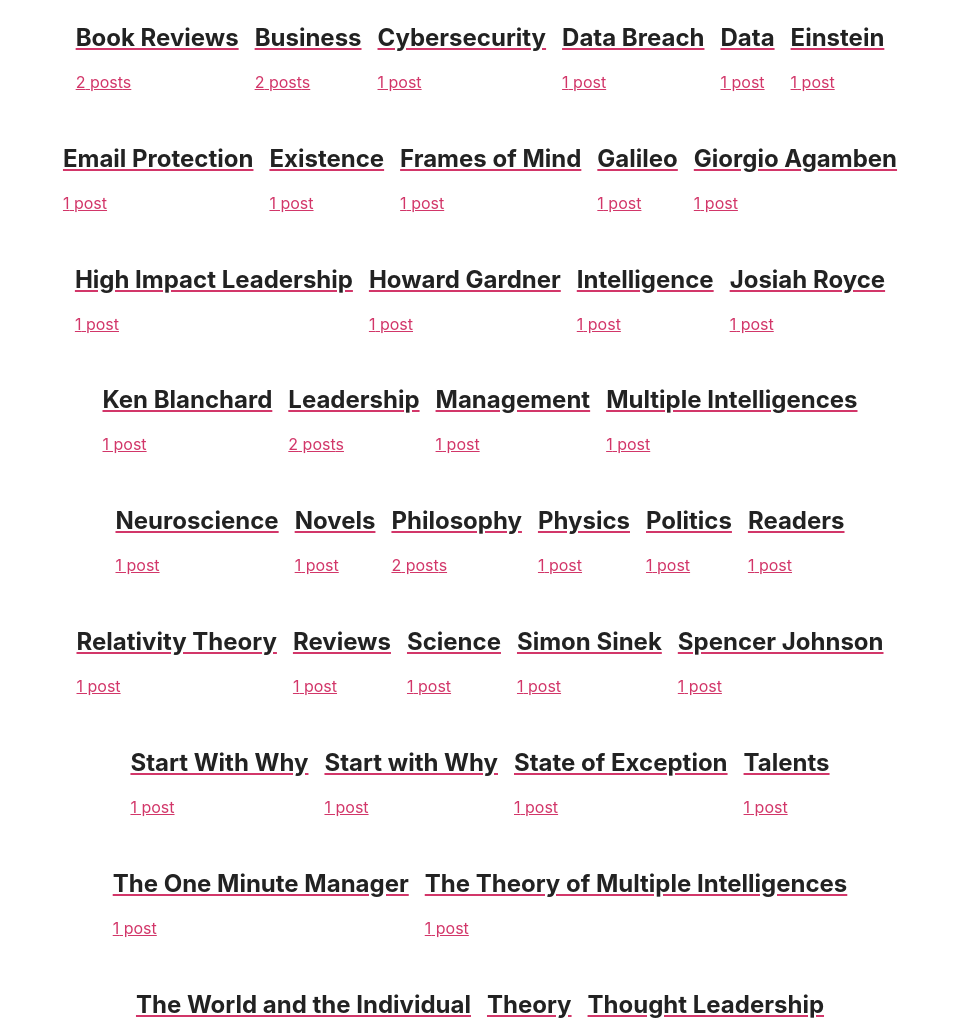
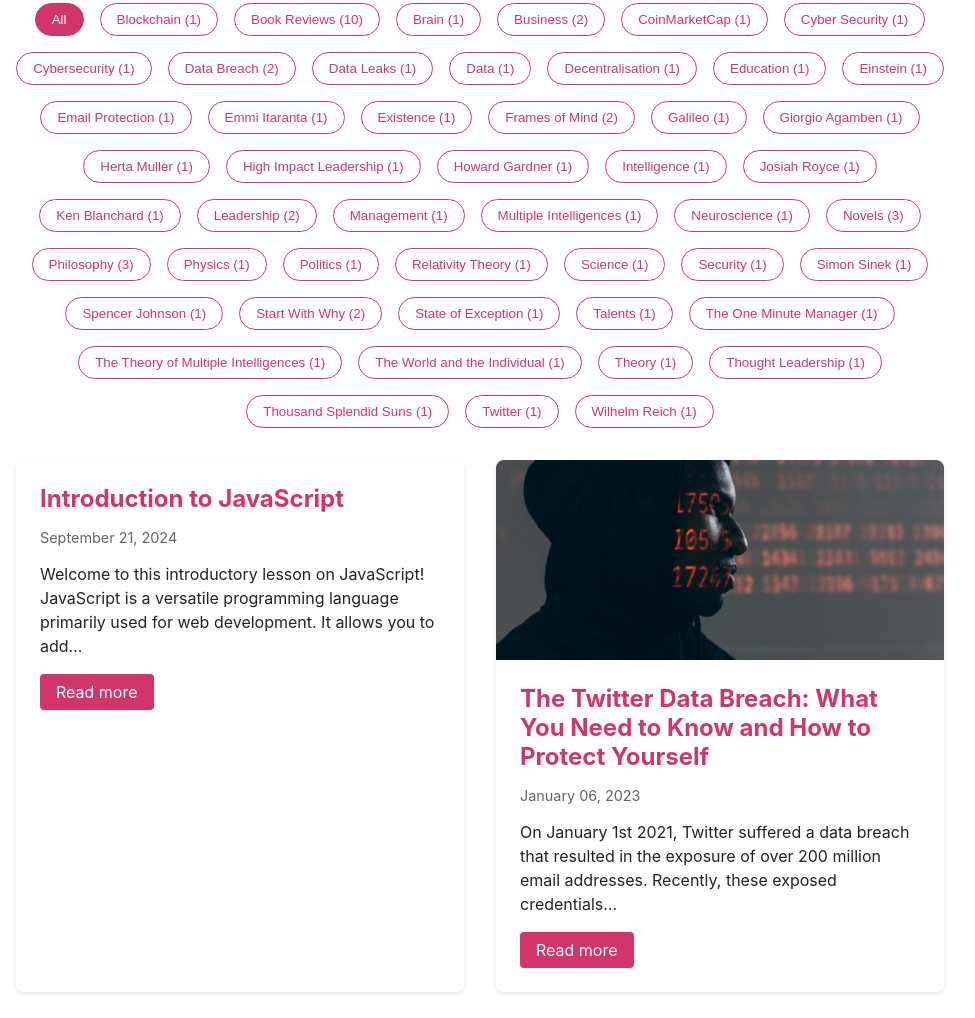
Before and after one commit to halghasra/husain-personal-website, a Gatsby site: page /tags in a window 1280 px wide. Shown: the part 369-1387 px from the top of the page, without its empty margins (160-1135 px from the left). Built offline with nearby package versions, Linux system fonts and the light colour scheme; Gatsby itself is replaced by a stand-in of ours.

Commit message:
Fixed tags issue and updated tag metadata

```diff
--- a/content/blog/coinmarketcap-data-breach/index.md
+++ b/content/blog/coinmarketcap-data-breach/index.md
@@ -2,7 +2,7 @@
 title: "CoinMarketCap Data Breach"
 date: "2021-10-22"
 categories: ["Articles", "Cyber Security", "Technology"]
-tags: ["blockchain", "coinmarketcap", "cyber-security", "data-breach", "data-leaks", "decentralization", "security"]
+tags: ["Blockchain", "CoinMarketCap", "Cyber Security", "Data Breach", "Data Leaks", "Decentralisation", "Security"]
 coverImage: "./images/CoinMarketCap-data-breach.png"
 ---
 
--- a/content/blog/frames-of-mind-01/index.md
+++ b/content/blog/frames-of-mind-01/index.md
@@ -1,8 +1,8 @@
 ---
 title: "Exploring Multiple Intelligences: A Review of Frames of Mind by Dr. Howard Gardner - Part 1"
 date: "2022-02-08"
-categories: ["articles", "blog", "Book Reviews", "Science"]
-tags: ["brain", "education", "frames of mind", "Howard Gardner", "Intelligence", "Neuroscience", "Talents"]
+categories: ["Articles", "Blog", "Book Reviews", "Science"]
+tags: ["Brain", "Education", "Frames of Mind", "Howard Gardner", "Intelligence", "Neuroscience", "Talents"]
 coverImage: "./images/Frames-of-Mind-2.png"
 ---
 
--- a/content/blog/listen-little-man/index.md
+++ b/content/blog/listen-little-man/index.md
@@ -2,6 +2,7 @@
 title: "A Review of Listen, Little Man! by Wilhelm Reich"
 date: "2017-03-25"
 categories: ["Blog", "Book Reviews"]
+tags: ["Philosophy", "Book Reviews", "Wilhelm Reich"]
 coverImage: "./images/listen-small-man.png"
 ---
 
--- a/content/blog/memory-of-water/index.md
+++ b/content/blog/memory-of-water/index.md
@@ -2,6 +2,7 @@
 title: "The Thirst for Freedom: A Review of Emmi Itäranta’s Memory of Water"
 date: "2017-03-24"
 categories: ["Blog", "Book Reviews"]
+tags: ["Book Reviews", "Novels", "Emmi Itaranta"]
 coverImage: "./images/memory-of-water.png"
 ---
 
--- a/content/blog/nadirs-by-herta-muller/index.md
+++ b/content/blog/nadirs-by-herta-muller/index.md
@@ -2,6 +2,7 @@
 title: "Exploring the Strange Beauty of The Appointment by Herta Müller"
 date: "2021-02-19"
 categories: ["Blog", "Book Reviews"]
+tags: ["Book Reviews", "Novels", "Herta Muller"]
 coverImage: "./images/Isqatat.png"
 ---
 
--- a/content/blog/start-with-why-simon-sinek/index.md
+++ b/content/blog/start-with-why-simon-sinek/index.md
@@ -2,7 +2,7 @@
 title: "Start With Why - Simon Sinek"
 date: "2021-08-10"
 categories: ["Blog", "Book Reviews"]
-tags: ["Business", "Reviews", "Simon Sinek", "Start with Why"]
+tags: ["Business", "Book Reviews", "Simon Sinek", "Start With Why"]
 coverImage: "./images/Start-with-why-review.png"
 ---
 
--- a/content/blog/state-of-exception/index.md
+++ b/content/blog/state-of-exception/index.md
@@ -2,7 +2,7 @@
 title: "Understanding Modern Politics through Giorgio Agamben's State of Exception"
 date: "2017-03-16"
 categories: ["Blog", "Book Reviews"]
-tags: ["State of Exception", "Giorgio Agamben", "Politics", "Philosophy"]
+tags: ["State of Exception", "Giorgio Agamben", "Politics", "Philosophy", "Book Reviews"]
 coverImage: "./images/halat-alestithnaa.png"
 ---
 
--- a/content/blog/the-new-one-minute-manager/index.md
+++ b/content/blog/the-new-one-minute-manager/index.md
@@ -2,7 +2,7 @@
 title: "Book review: The New One Minute Manager"
 date: "2021-10-15"
 categories: ["Blog", "Book Reviews"]
-tags: ["Ken Blanchard", "Leadership", "Management", "Spencer Johnson", "The One Minute Manager"]
+tags: ["Ken Blanchard", "Leadership", "Management", "Spencer Johnson", "The One Minute Manager", "Book Reviews"]
 coverImage: "./images/The-new-one-minute-manager.png"
 ---
 
--- a/content/blog/the-world-and-the-individual/index.md
+++ b/content/blog/the-world-and-the-individual/index.md
@@ -2,7 +2,7 @@
 title: "Diving into Philosophy: My Experience with Josiah Royce's 'The World and the Individual'"
 date: "2021-02-08"
 categories: ["Blog", "Book Reviews"]
-tags: ["The World and the Individual", "Existence", "Josiah Royce", "Philosophy"]
+tags: ["The World and the Individual", "Existence", "Josiah Royce", "Philosophy", "Book Reviews"]
 coverImage: "./images/alalam-wal-fard.png"
 ---
 
--- a/content/blog/thousand-splendid-suns/index.md
+++ b/content/blog/thousand-splendid-suns/index.md
@@ -2,7 +2,7 @@
 title: "A Thousand Splendid Suns': A Story of Love, Loss, and Survival in War-Torn Afghanistan"
 date: "2017-01-31"
 categories: ["Blog", "Book Reviews"]
-tags: ["Book Reviews", "Novels", "Readers", "Thousand Splendid Suns"]
+tags: ["Book Reviews", "Novels", "Thousand Splendid Suns"]
 coverImage: "./images/thousand-splendid-suns.png"
 ---
 
--- a/content/blog/what-is-relativity/index.md
+++ b/content/blog/what-is-relativity/index.md
@@ -2,7 +2,7 @@
 title: "What is Relativity? by François Vannucci: A Disappointing Exploration"
 date: "2021-01-14"
 categories: ["Blog", "Book Reviews"]
-tags: ["Einstein", "Relativity Theory", "Galileo", "Science", "Physics"]
+tags: ["Einstein", "Relativity Theory", "Galileo", "Science", "Physics", "Book Reviews"]
 coverImage: "./images/quest-ce-qua-la-relativite.png"
 ---
 
--- a/src/pages/blog/index.js
+++ b/src/pages/blog/index.js
@@ -35,7 +35,7 @@ const BlogPage = ({ data }) => {
                 <p className={styles.postExcerpt}>{post.excerpt}</p>
                 <div className={styles.tags}>
                   {post.frontmatter.tags && post.frontmatter.tags.map(tag => (
-                    <Link to={`/tag/${tag}`} key={tag} className={styles.tag}>
+                    <Link to={`/tags?tag=${tag}`} key={tag} className={styles.tag}>
                       {tag}
                     </Link>
                   ))}
--- a/src/pages/learning-hub/index.js
+++ b/src/pages/learning-hub/index.js
@@ -34,7 +34,7 @@ const LearningHubPage = ({ data }) => {
               </Link>
               <div className={styles.tags}>
                 {lesson.frontmatter.tags && lesson.frontmatter.tags.map(tag => (
-                  <Link to={`/tag/${tag}`} key={tag} className={styles.tag}>
+                  <Link to={`/tags?tag=${tag}`} key={tag} className={styles.tag}>
                     {tag}
                   </Link>
                 ))}
--- a/src/pages/tags.js
+++ b/src/pages/tags.js
@@ -1,10 +1,17 @@
-import React from "react"
-import { Link, graphql } from "gatsby"
-import Layout from "../components/Layout"
-import * as styles from "../styles/tags.module.css"
+import React, { useState } from 'react'
+import { Link, graphql } from 'gatsby'
+import { GatsbyImage, getImage } from 'gatsby-plugin-image'
+import Layout from '../components/Layout'
+import * as styles from '../styles/tags.module.css'
 
 const TagsPage = ({ data }) => {
-  const allTags = data.allMarkdownRemark.group
+  const allTags = data.tagsGroup.group
+  const allPosts = data.allMarkdownRemark.nodes
+  const [selectedTag, setSelectedTag] = useState(null)
+
+  const filteredPosts = selectedTag
+    ? allPosts.filter(post => post.frontmatter.tags && post.frontmatter.tags.includes(selectedTag))
+    : allPosts
 
   return (
     <Layout>
@@ -13,16 +20,43 @@ const TagsPage = ({ data }) => {
         <p>Browse all topics covered in the blog and learning hub</p>
       </div>
       <div className={styles.tagsContainer}>
+        <button
+          className={`${styles.tagButton} ${!selectedTag ? styles.activeTag : ''}`}
+          onClick={() => setSelectedTag(null)}
+        >
+          All
+        </button>
         {allTags.map(tag => (
-          <Link
-            to={`/tag/${tag.fieldValue.toLowerCase()}/`}
+          <button
             key={tag.fieldValue}
-            className={styles.tagCard}
+            className={`${styles.tagButton} ${selectedTag === tag.fieldValue ? styles.activeTag : ''}`}
+            onClick={() => setSelectedTag(tag.fieldValue)}
           >
-            <h2>{tag.fieldValue}</h2>
-            <p>{tag.totalCount} post{tag.totalCount === 1 ? '' : 's'}</p>
-          </Link>
+            {tag.fieldValue} ({tag.totalCount})
+          </button>
         ))}
+      </div>
+      <div className={styles.postsGrid}>
+        {filteredPosts.map(post => {
+          const coverImage = getImage(post.frontmatter.coverImage)
+          return (
+            <article key={post.fields.slug} className={styles.postCard}>
+              {coverImage && (
+                <GatsbyImage image={coverImage} alt={post.frontmatter.title} className={styles.coverImage} />
+              )}
+              <div className={styles.postContent}>
+                <h2>
+                  <Link to={post.fields.slug}>{post.frontmatter.title}</Link>
+                </h2>
+                <p className={styles.postDate}>{post.frontmatter.date}</p>
+                <p className={styles.postExcerpt}>{post.excerpt}</p>
+                <Link to={post.fields.slug} className={styles.readMoreLink}>
+                  Read more
+                </Link>
+              </div>
+            </article>
+          )
+        })}
       </div>
     </Layout>
   )
@@ -32,11 +66,29 @@ export default TagsPage
 
 export const pageQuery = graphql`
   query {
-    allMarkdownRemark {
+    tagsGroup: allMarkdownRemark(limit: 2000) {
       group(field: { frontmatter: { tags: SELECT } }) {
         fieldValue
         totalCount
       }
     }
+    allMarkdownRemark(sort: { frontmatter: { date: DESC } }) {
+      nodes {
+        excerpt(pruneLength: 160)
+        fields {
+          slug
+        }
+        frontmatter {
+          date(formatString: "MMMM DD, YYYY")
+          title
+          tags
+          coverImage {
+            childImageSharp {
+              gatsbyImageData(width: 600, height: 300, layout: CONSTRAINED)
+            }
+          }
+        }
+      }
+    }
   }
 `
--- a/src/templates/blog-list.js
+++ b/src/templates/blog-list.js
@@ -40,7 +40,7 @@ const BlogList = ({ data, pageContext }) => {
                 <p className={styles.postExcerpt}>{node.excerpt}</p>
                 <div className={styles.tags}>
                   {node.frontmatter.tags && node.frontmatter.tags.map(tag => (
-                    <Link to={`/tag/${tag}`} key={tag} className={styles.tag}>
+                    <Link to={`/tags?tag=${tag}`} key={tag} className={styles.tag}>
                       {tag}
                     </Link>
                   ))}
--- a/src/templates/blog-post.js
+++ b/src/templates/blog-post.js
@@ -25,10 +25,10 @@ const BlogPostTemplate = ({ data, pageContext, location }) => {
         <header>
           <h1>{post.frontmatter.title}</h1>
           <p>{post.frontmatter.date}</p>
-          {post.frontmatter.tags && (
+          {post.frontmatter.tags && post.frontmatter.tags.length > 0 && (
             <div className={styles.tags}>
               {post.frontmatter.tags.map(tag => (
-                <Link to={`/tag/${tag}`} key={tag} className={styles.tag}>
+                <Link to={`/tags?tag=${tag}`} key={tag} className={styles.tag}>
                   {tag}
                 </Link>
               ))}
--- a/src/templates/lesson-list.js
+++ b/src/templates/lesson-list.js
@@ -39,7 +39,7 @@ const LessonList = ({ data, pageContext }) => {
               </Link>
               <div className={styles.tags}>
                 {node.frontmatter.tags && node.frontmatter.tags.map(tag => (
-                  <Link to={`/tag/${tag}`} key={tag} className={styles.tag}>
+                  <Link to={`/tags?tag=${tag}`} key={tag} className={styles.tag}>
                     {tag}
                   </Link>
                 ))}
--- a/src/templates/lesson.js
+++ b/src/templates/lesson.js
@@ -24,10 +24,10 @@ const LessonTemplate = ({ data, pageContext }) => {
         <header>
           <h1>{lesson.frontmatter.title}</h1>
           <p>{lesson.frontmatter.date}</p>
-          {lesson.frontmatter.tags && (
+          {lesson.frontmatter.tags && lesson.frontmatter.tags.length > 0 && (
             <div className={styles.tags}>
               {lesson.frontmatter.tags.map(tag => (
-                <Link to={`/tag/${tag}`} key={tag} className={styles.tag}>
+                <Link to={`/tags?tag=${tag}`} key={tag} className={styles.tag}>
                   {tag}
                 </Link>
               ))}
```
Also changed, not shown: src/styles/tag.module.css (+12 -13 lines), src/styles/tags.module.css (indentation only).
